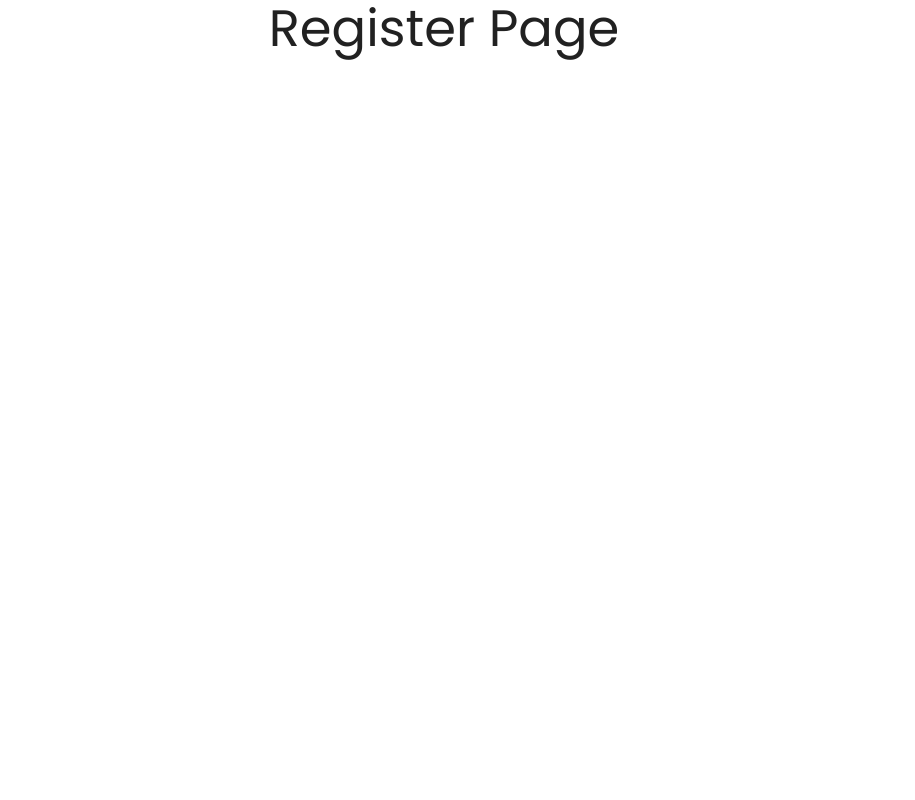
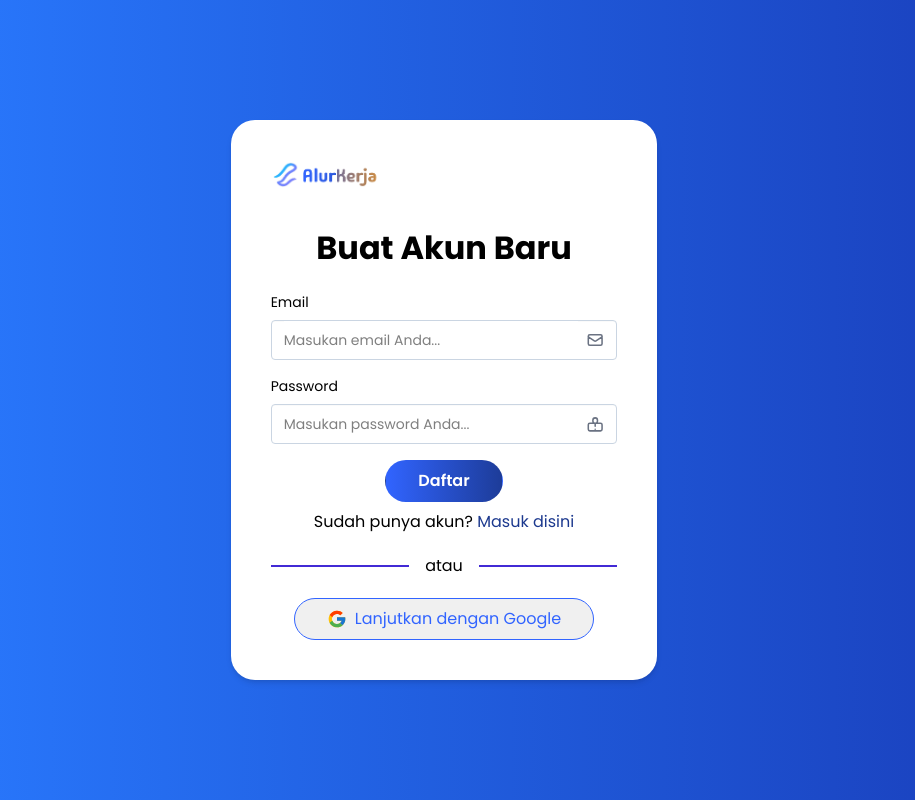
Before and after one commit to HusniAja211/AlurKerja, a React (Vite) app in the folder frontend/: page /register in a window 1280 px wide. Shown: the whole page, without its empty margins (196-1111 px from the left). Built offline with nearby package versions, Linux system fonts and the light colour scheme; the HTML template or start-up script is replaced by a standard one.

Commit message:
Desain register bro

```diff
--- a/frontend/src/App.jsx
+++ b/frontend/src/App.jsx
@@ -1,13 +1,14 @@
 import { Routes, Route } from "react-router-dom";
 import Landing from "./pages/Landing";
 import Login from "./pages/Login";
+import Register from "./pages/Register";
 
 export default function App() {
   return (
     <Routes>
       <Route path="/" element={<Landing />} />
       <Route path="/login" element={<Login />} />
-      <Route path="/register" element={<h1>Register Page</h1>} />
+      <Route path="/register" element={<Register />} />
       <Route path="*" element={<h1>Page Not Found</h1>} />
     </Routes>
   );
--- a/frontend/src/output.css
+++ b/frontend/src/output.css
@@ -1081,6 +1081,34 @@
     grid-row-start: 1;
     min-width: calc(0.25rem * 0);
   }
+  .divider {
+    display: flex;
+    height: calc(0.25rem * 4);
+    flex-direction: row;
+    align-items: center;
+    align-self: stretch;
+    white-space: nowrap;
+    margin: var(--divider-m, 1rem 0);
+    --divider-color: var(--color-base-content);
+    @supports (color: color-mix(in lab, red, red)) {
+      --divider-color: color-mix(in oklab, var(--color-base-content) 10%, transparent);
+    }
+    &:before, &:after {
+      content: "";
+      height: calc(0.25rem * 0.5);
+      width: 100%;
+      flex-grow: 1;
+      background-color: var(--divider-color);
+    }
+    @media print {
+      &:before, &:after {
+        border: 0.5px solid;
+      }
+    }
+    &:not(:empty) {
+      gap: calc(0.25rem * 4);
+    }
+  }
   .filter {
     display: flex;
     flex-wrap: wrap;
@@ -1359,6 +1387,16 @@
   }
   .bg-white {
     background-color: var(--color-white);
+  }
+  .divider-neutral {
+    &:before, &:after {
+      background-color: var(--color-neutral);
+    }
+  }
+  .divider-primary {
+    &:before, &:after {
+      background-color: var(--color-primary);
+    }
   }
   .bg-gradient-to-r {
     --tw-gradient-position: to right in oklab;
--- a/frontend/src/pages/Login.jsx
+++ b/frontend/src/pages/Login.jsx
@@ -121,8 +121,8 @@ function Login() {
                     Daftar
                   </Link>
                 </p>
-                <div className="flex text-center flex-col justify-center my-2">
-                  <p className="text-center">atau</p>
+                <div className="flex flex-col my-2" style={{ width: "100%" }}>
+                  <p className="divider divider-primary">atau</p>
                 </div>
                 <button
                   className="flex justify-center items-center gap-2 text-white hover:text-blue-300 btn-daftar text-center mx-auto"
--- a/frontend/src/pages/Register.jsx
+++ b/frontend/src/pages/Register.jsx
@@ -1,13 +1,135 @@
-
-import { Link } from 'react-router-dom';
+import { Link } from "react-router-dom";
 import "./../index.css";
+import { FcGoogle } from "react-icons/fc";
+import logoWeb from "./../assets/Logo.png";
 
 function Register() {
   return (
     <>
-      <h1 className="text-3xl font-bold mb-4">
-        Register Page
-      </h1>
+      <div
+        className="flex flex-col items-center justify-center text-black h-screen bg-gradient-to-r from-blue-500 to-blue-800"
+        style={{ width: "100%" }}
+      >
+        <div className="bg-white flex p-10 rounded-3xl shadow-md w-1/3">
+          <div className="flex flex-col w-full">
+            <img src={logoWeb} alt="Logo" className="mb-4 w-32" />
+            <h2
+              className="font-bold my-5 text-center"
+              style={{ fontSize: "2rem" }}
+            >
+              Buat Akun Baru
+            </h2>
+            <form>
+              <div className="mb-4">
+                <label
+                  className="block text-sm font-medium mb-2"
+                  htmlFor="email"
+                >
+                  Email
+                </label>
+                <div className="input input-bordered border-slate-300 bg-white flex items-center gap-2 w-full">
+                  <input
+                    type="email"
+                    placeholder="Masukan email Anda..."
+                    id="email"
+                    className="grow bg-white"
+                    required
+                  />
+                  <svg
+                    xmlns="http://www.w3.org/2000/svg"
+                    className="h-5 w-5 text-gray-500"
+                    fill="none"
+                    viewBox="0 0 24 24"
+                    stroke="currentColor"
+                    strokeWidth="2"
+                  >
+                    <path
+                      strokeLinecap="round"
+                      strokeLinejoin="round"
+                      d="M3 8l7.89 5.26a2 2 0 002.22 0L21 8M5 19h14
+               a2 2 0 002-2V7a2 2 0 00-2-2H5a2 2 0 00-2 2v10a2 2 0 002 2z"
+                    />
+                  </svg>
+                </div>
+              </div>
+
+              <div className="mb-4">
+                <label
+                  className="block text-sm font-medium mb-2"
+                  htmlFor="password"
+                >
+                  Password
+                </label>
+                <div className="input input-bordered border-slate-300 bg-white flex items-center gap-2 w-full">
+                  <input
+                    type="password"
+                    id="password"
+                    placeholder="Masukan password Anda..."
+                    className="grow"
+                    required
+                  />
+                  <svg
+                    xmlns="http://www.w3.org/2000/svg"
+                    className="h-5 w-5 text-gray-500"
+                    fill="none"
+                    viewBox="0 0 24 24"
+                    stroke="currentColor"
+                    strokeWidth="2"
+                  >
+                    <path
+                      strokeLinecap="round"
+                      strokeLinejoin="round"
+                      d="M12 11c1.657 0 3-1.343 3-3V7a3 3 0 10-6 0v1
+               c0 1.657 1.343 3 3 3zm0 0v4m0 4h.01M5 11h14
+               a2 2 0 012 2v6a2 2 0 01-2 2H5a2 2 0 01-2-2v-6
+               a2 2 0 012-2z"
+                    />
+                  </svg>
+                </div>
+              </div>
+
+              <div className="flex justify-center flex-col items-center">
+                <button
+                  className="text-white hover:text-blue-300 btn-masuk text-center"
+                  style={{
+                    backgroundImage:
+                      "linear-gradient(90deg, #3164ff 0%, #1d3c99 100%)",
+                    color: "white",
+                    padding: "0.50rem 2rem",
+                    borderRadius: "2rem",
+                    fontWeight: 600,
+                    transition: "opacity 0.3s ease",
+                  }}
+                >
+                  Daftar
+                </button>
+                <p className="text-center mt-2">
+                  Sudah punya akun?{" "}
+                  <Link to="/login" className="text-blue-900">
+                    Masuk disini
+                  </Link>
+                </p>
+                <div className="flex flex-col my-2" style={{ width: "100%" }}>
+                  <p className="divider divider-primary">atau</p>
+                </div>
+                <button
+                  className="flex justify-center items-center gap-2 text-white hover:text-blue-300 btn-daftar text-center mx-auto"
+                  style={{
+                    backgroundColor: "#f0f0f0",
+                    color: "#3164ff",
+                    border: "1px solid #3164ff",
+                    padding: "0.50rem 2rem",
+                    borderRadius: "2rem",
+                    transition: "opacity 0.3s ease",
+                  }}
+                >
+                  <FcGoogle size={20} /> Lanjutkan dengan Google
+                </button>
+              </div>
+            </form>
+          </div>
+        </div>
+      </div>
     </>
   );
 }
```
